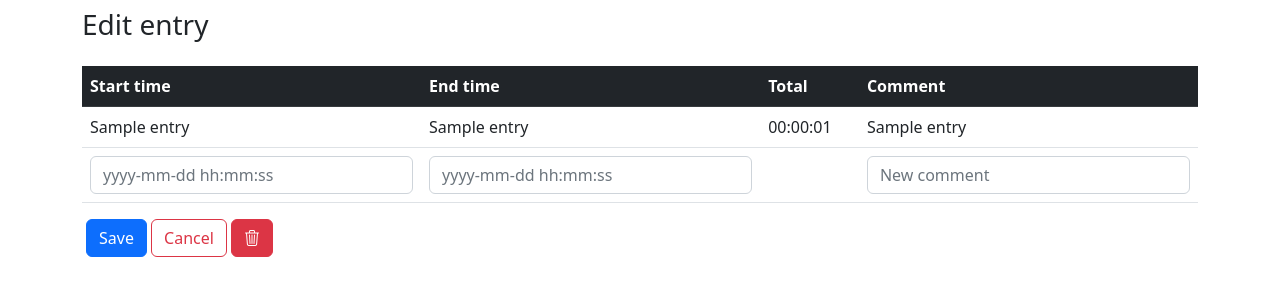
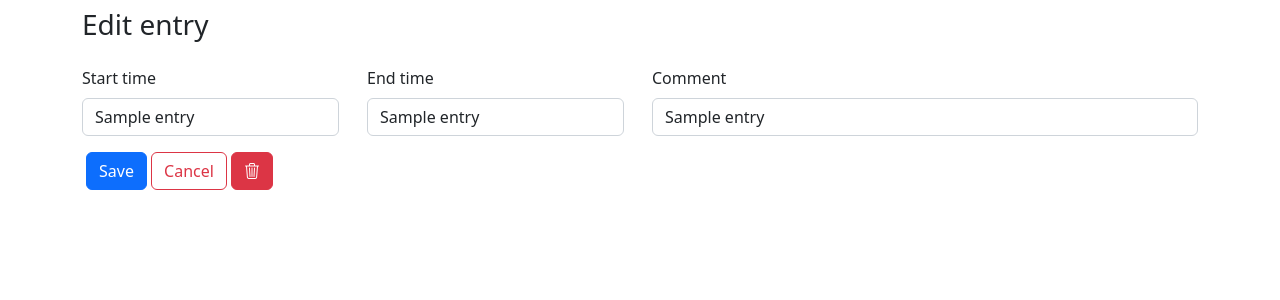
Before and after one commit to Capscience/project-manager, a Flask app: template src/templates/entryedit.html in a window 1280 px wide. Shown: the part 56-356 px from the top of the page. Run offline with Flask 2, Linux system fonts and the light colour scheme; the template is opened without the code that fills it: most values are stand-ins (such as "Sample title", 1, 10 or a date in 2020).

Commit message:
Changed most input validations to only limit length and updated entryedit form.

```diff
--- a/src/entryedit.py
+++ b/src/entryedit.py
@@ -73,8 +73,7 @@ def validate_and_save(entry: tuple) -> bool:
 
     # Check comment
     if comment:
-        comment_regex = r'^[\w _.:#-]{4,256}$'
-        if re.match(comment_regex, comment) is None:
+        if 4 > len(comment) > 256:
             flash('Invalid comment!')
             return False
         edit_comment(comment, entry)
--- a/src/newcompany.py
+++ b/src/newcompany.py
@@ -28,8 +28,7 @@ def add_company(name: str):
     """Validate input and add valid company to db."""
 
     # Validate name
-    name_regex = r'^[\w _.-]{4,128}$'
-    if re.match(name_regex, name) is None:
+    if 4 > len(name) > 128:
         flash('Invalid company name!')
         return False
     # Check for same name company in db
--- a/src/newproject.py
+++ b/src/newproject.py
@@ -52,8 +52,7 @@ def validate_project(name: str, company: int):
         False othervise."""
 
     # Validate project name
-    name_regex = r'^[\w _.#-]{4,128}$'
-    if re.match(name_regex, name) is None:
+    if 4 > len(name) > 128:
         flash('Invalid project name!')
         return False
     # Make sure a company is chosen
--- a/src/newworktype.py
+++ b/src/newworktype.py
@@ -37,9 +37,8 @@ def create_worktype() -> bool:
     price = request.values.get('price', '0').strip()
 
     # Validate worktype name
-    name_regex = r'^[\w _.-]{4,128}$'
-    if re.match(name_regex, name) is None:
-        flash('Invalid name!')
+    if 4 > len(name) > 128:
+        flash('Invalid name length!')
         return False
     query_worktype = 'SELECT * FROM work_type WHERE name = :name'
     worktype = db.session.execute(query_worktype, {'name': name}).fetchone()
--- a/src/templates/entryedit.html
+++ b/src/templates/entryedit.html
@@ -23,50 +23,32 @@
 
 {% block content %}
 <form method="post" action="">
-    <div class="table-responsive mt-3">
-        <table class="table table-hover" id="mainTable">
-            <thead class="table-dark">
-                <tr>
-                <th scope="col">Start time</th>
-                <th scope="col">End time</th>
-                <th scope="col">Total</th>
-                <th scope="col">Comment</th>
-            </tr>
-        </thead>
-        <tbody>
-
-            <tr>
-                <td>
-                    {{ entry[1] }}
-                </td>
-                <td>{{ entry[2] }}</td>
-                <td>{{ entry[3]|timeformat }}</td>
-                {% if entry[4] %}
-                <td>{{ entry[4] }}</td>
-                {% else %}
-                <td></td>
-                {% endif %}
-            </tr>
-            <tr>
-                <td>
-                    <div class="form">
-                        <input type="text" class="form-control" id="start" name="start" placeholder="yyyy-mm-dd hh:mm:ss" minlength="4" aria-label="Start time">
-                    </div>
-                </td>
-                <td>
-                    <div class="form">
-                        <input type="text" class="form-control" id="end" name="end" placeholder="yyyy-mm-dd hh:mm:ss" minlength="4" aria-label="End time">
-                    </div>
-                </td>
-                <td></td>
-                <td>
-                    <div class="form">
-                        <input type="text" class="form-control" id="comment" name="comment" placeholder="New comment" minlength="4" aria-label="New comment">
-                    </div>
-                </td>
-            </tr>
-        </tbody>
-    </table>
+    <div class="row mb-3">
+        <div class="col-sm-auto me-1">
+            <label for="start" class="form-label">Start time</label>
+            <div class="form">
+                <input type="text" class="form-control" id="start" name="start" placeholder="" value="{{ entry[1] }}" minlength="4" aria-label="Start time">
+            </div>
+        </div>
+        <div class="col-sm-auto">
+            <label for="end" class="form-label">End time</label>
+            <div class="form">
+                <input type="text" class="form-control" id="end" name="end" placeholder="" value="{{ entry[2] }}" minlength="4" aria-label="End time">
+            </div>
+        </div>
+        <div class="col-md ms-1">
+            <label for="comment" class="form-label">Comment</label>
+            {% if entry[4] %}
+            <div class="form">
+                <input type="text" class="form-control" id="comment" name="comment" placeholder="" value="{{ entry[4] }}" minlength="4" aria-label="New comment">
+            </div>
+            {% else %}
+            <div class="form">
+                <input type="text" class="form-control" id="comment" name="comment" placeholder="New comment" value="" minlength="4" aria-label="New comment">
+            </div>
+            {% endif %}
+        </div>
+    </div>
 </div>
 <div class="col-md mx-1 mb-3">
     <button class="btn btn-primary" type="submit" name="action" value="save">Save</button>
```
Also changed, not shown: src/projectedit.py (+4 -6 lines), src/templates/projectedit.html (+4 -4 lines).
